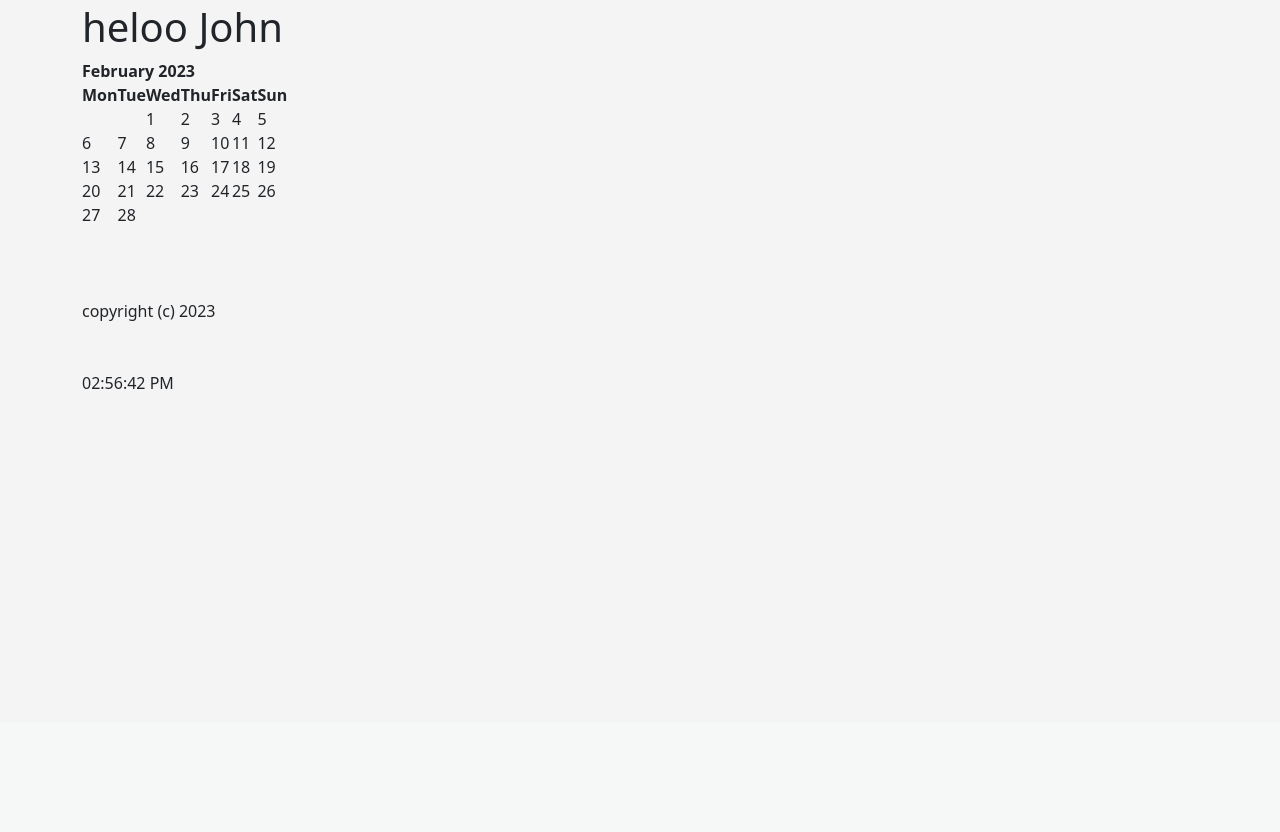
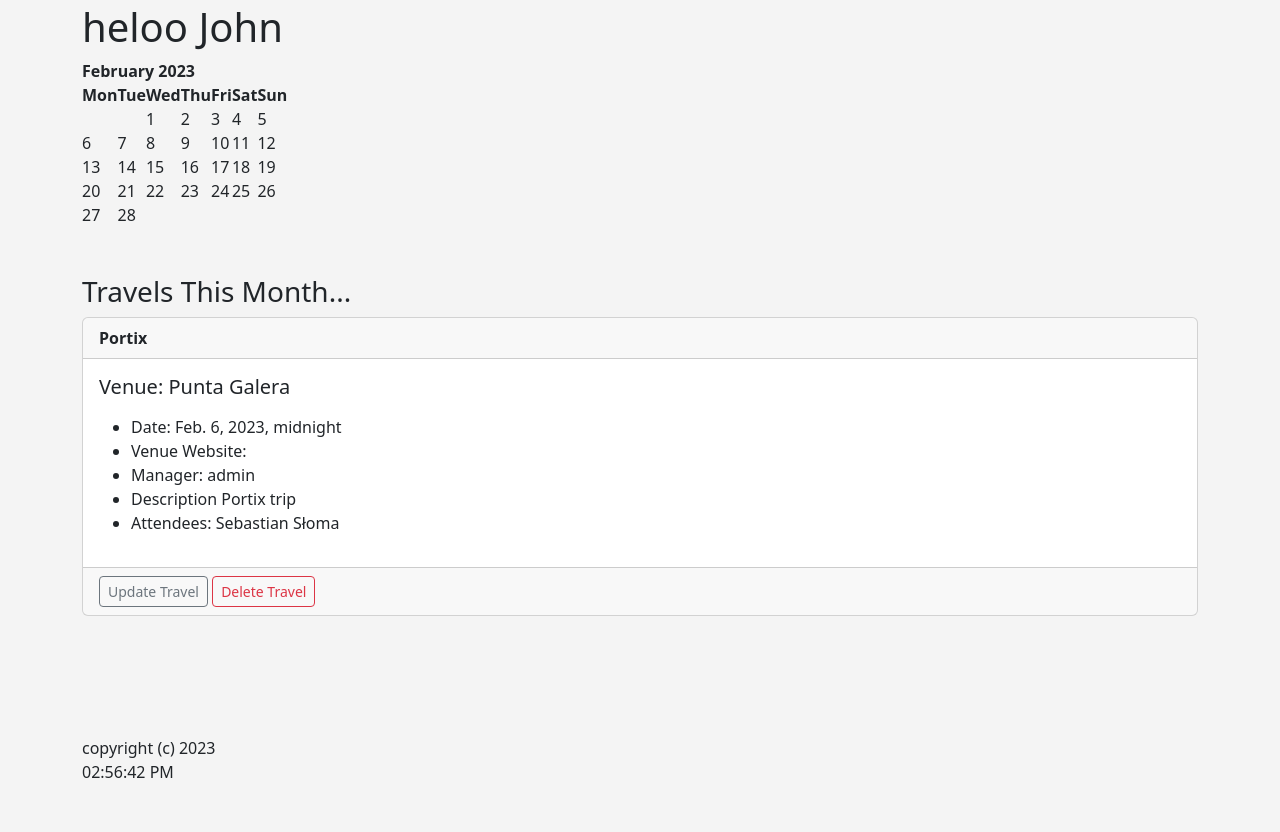
Before and after one commit to SebastianSloma/Travel_club, a Django app: page / in a window 1280 px wide. Shown: the part 77-909 px from the top of the page. Before the commit the page ends 466 px from the top, so only its background shows below. Run offline with Django 4.2, Linux system fonts and the light colour scheme; a user stored in the database is signed in; data comes from the database, SQL or seed files in the repository; both versions use the stored data as it was after the commit.

Commit message:
added query filter travel by date at hte home page

```diff
--- a/travel/templates/travel/home.html
+++ b/travel/templates/travel/home.html
@@ -3,10 +3,51 @@
 {% block content %}
     <h1>heloo {{ name }}</h1>
     {{ cal|safe }}
+    <br><br>
+    <h3>Travels This Month...</h3>
+
+    {% if travel_list %}
+        {% for travel in travel_list %}
+        <div class="card">
+            <div class="card-header">
+                <strong>{{ travel }}</strong>
+            </div>
+            <div class="card-body">
+              <h5 class="card-title">Venue: {{ travel.venue }}</h5>
+              <p class="card-text">
+                <ul>
+                    <li>Date: {{ travel.travel_date }} </li>
+                    <li>Venue Website: {{ travel.venue.web }} </li>
+                    <li>Manager: {{ travel.manager }} </li>
+                    <li>Description {{ travel.description }} </li>
+                    <li>Attendees:
+                    {% for user in travel.attendees.all %}
+                    {{ user }}
+                    {% endfor %}
+                </li>
+                </ul>
+              </p>
+            </div>
+            {% if user.is_authenticated %}
+              {% if user == travel.manager %}
+                <div class="card-footer text-muted">
+                  <a href="{% url 'update-travel' travel.id %}" class="btn btn-outline-secondary btn-sm">Update Travel</a>
+
+                  <a href="{% url 'delete-travel' travel.id %}" class="btn btn-outline-danger btn-sm">Delete Travel</a>
+                </div>
+              {% endif %}
+            {% endif %}
+          </div>
+          <br>
+            <br>
+        {% endfor %}
+    {% else %}
+    Sorry...There are no events this month...
+    {% endif %}
 
     <br><br><br>
-    copyright (c) {{ current_year }}
+    copyright (c) {{ current_year }} <br> {{ time }}
     <br><br><br>
-    {{ time }}
+
 
 {% endblock %}
--- a/travel/views.py
+++ b/travel/views.py
@@ -270,6 +270,14 @@
     now = datetime.now()
     current_year = now.year
 
+    # Query the travels model for dates
+    travel_list = Travel.objects.filter(
+        travel_date__year = year,
+        travel_date__month = month_number
+
+    )
+
+
     time = now.strftime('%I:%M:%S %p')
     return render(request, 'travel/home.html', {
         'name': name,
@@ -279,4 +287,5 @@
         'cal': cal,
         'current_year': current_year,
         'time': time,
+        'travel_list': travel_list,
     })
```
Also changed, not shown: db.sqlite3.
